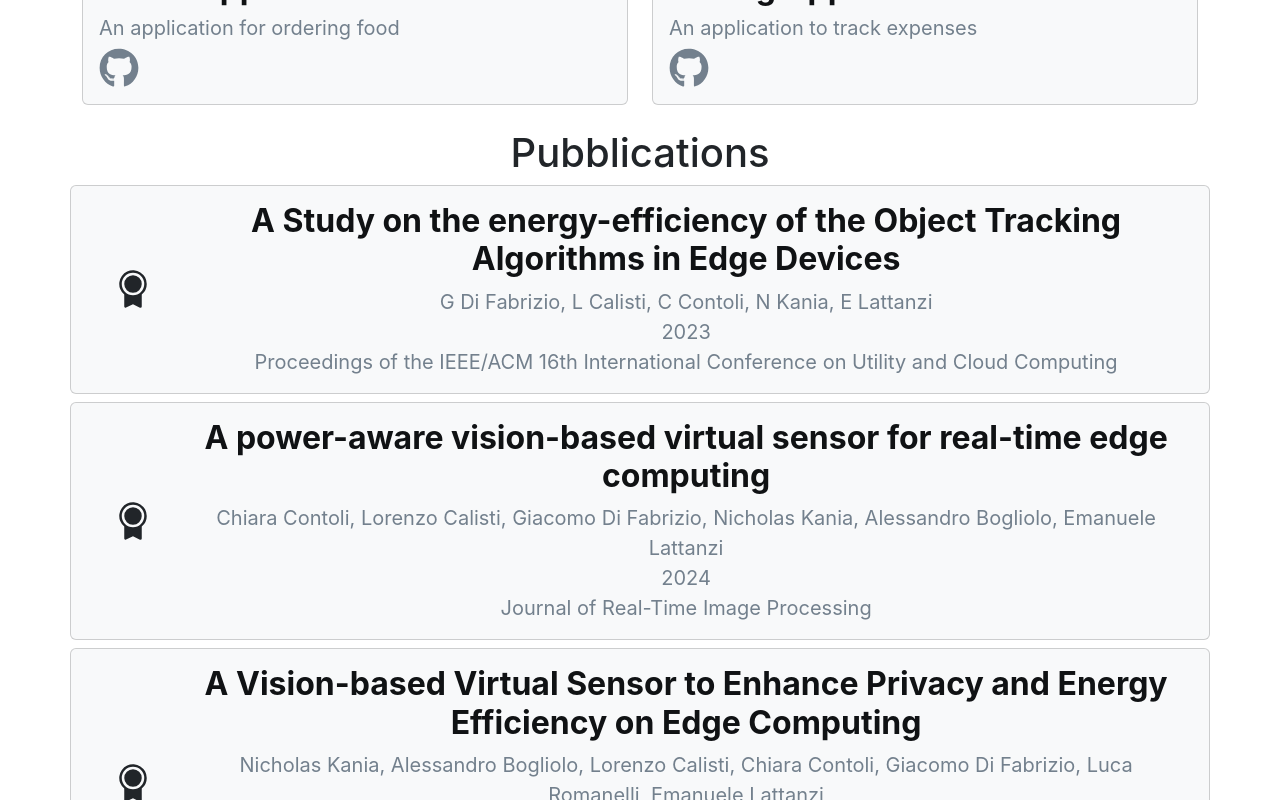
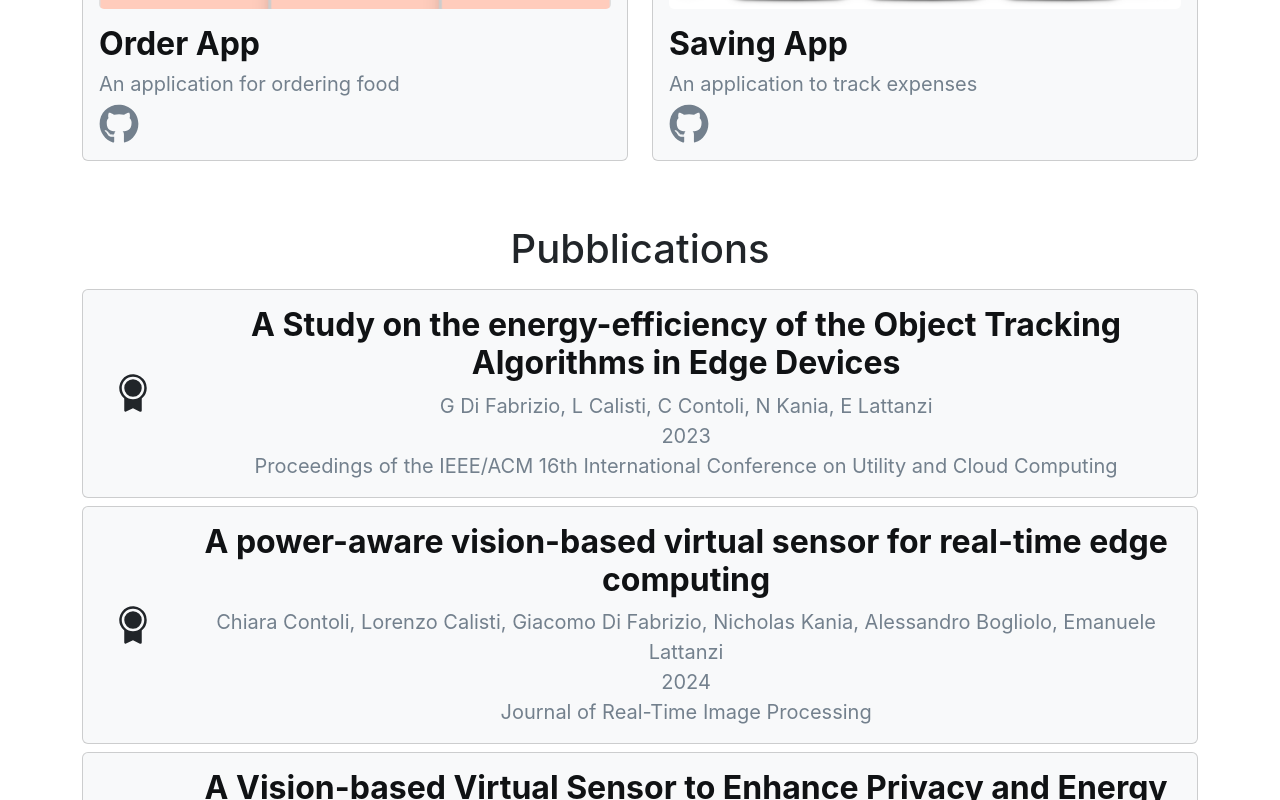
Before and after one commit to GiacomoDiFa/PortfolioGDF, a React (Create React App) app: page /PortfolioGDF/projects in a window 1280 px wide. Shown: the part 1060-1860 px from the top of the page. Built offline with nearby package versions, Linux system fonts and the light colour scheme; the HTML template or start-up script is replaced by a standard one.

Commit message:
Add image in About and link to pubblications

```diff
--- a/src/assets/pubblications.json
+++ b/src/assets/pubblications.json
@@ -4,25 +4,29 @@
       "title": "A Study on the energy-efficiency of the Object Tracking Algorithms in Edge Devices",
       "authors": "G Di Fabrizio, L Calisti, C Contoli, N Kania, E Lattanzi",
       "year": "2023",
-      "status": "Proceedings of the IEEE/ACM 16th International Conference on Utility and Cloud Computing"
+      "status": "Proceedings of the IEEE/ACM 16th International Conference on Utility and Cloud Computing",
+      "link":"https://dl.acm.org/doi/abs/10.1145/3603166.3632541"
     },
     {
       "title": "A power-aware vision-based virtual sensor for real-time edge computing",
       "authors": "Chiara Contoli, Lorenzo Calisti, Giacomo Di Fabrizio, Nicholas Kania, Alessandro Bogliolo, Emanuele Lattanzi",
       "year": "2024",
-      "status": "Journal of Real-Time Image Processing"
+      "status": "Journal of Real-Time Image Processing",
+      "link": "https://link.springer.com/article/10.1007/s11554-024-01482-0"
     },
     {
       "title": "A Vision-based Virtual Sensor to Enhance Privacy and Energy Efficiency on Edge Computing",
       "authors": "Nicholas Kania, Alessandro Bogliolo, Lorenzo Calisti, Chiara Contoli, Giacomo Di Fabrizio, Luca Romanelli, Emanuele Lattanzi",
       "year": "2024",
-      "status": "2024 IEEE International Conference on Pervasive Computing and Communications Workshops and other Affiliated Events (PerCom Workshops)"
+      "status": "2024 IEEE International Conference on Pervasive Computing and Communications Workshops and other Affiliated Events (PerCom Workshops)",
+      "link": "https://ieeexplore.ieee.org/abstract/document/10503463"
     },
     {
       "title": "Semantic Template Recognition of Human Activities in Wearable Sensor Data Using Siamese Network",
       "authors": "Emanuele Lattanzi, Chiara Contoli, Lorenzo Calisti, Giacomo Di Fabrizio, Nicholas Kania, Susanna Peretti",
       "year": "2024",
-      "status": "Available at SSRN 4912104"
+      "status": "Available at SSRN 4912104",
+      "link": "https://papers.ssrn.com/sol3/papers.cfm?abstract_id=4912104"
     }
   ]
 }
--- a/src/components/CardPubblications.js
+++ b/src/components/CardPubblications.js
@@ -1,8 +1,9 @@
 import React, { useEffect, useState } from 'react'
 import { Card, Col, Row } from 'react-bootstrap'
 import { PiMedalFill } from 'react-icons/pi'
+import { Link } from 'react-router-dom'
 
-export default function CardPublications({ title, authors, year, status }) {
+export default function CardPublications({ title, authors, year, status, link }) {
   const [isMobile, setIsMobile] = useState(window.innerWidth <= 768)
   const [isHovered, setIsHovered] = useState(false)
 
@@ -32,6 +33,7 @@ export default function CardPublications({ title, authors, year, status }) {
   }
 
   return (
+    <Link to={link} style={{textDecoration:"none"}}>
     <Card
       bg="light"
       text="dark"
@@ -64,5 +66,6 @@ export default function CardPublications({ title, authors, year, status }) {
         </Row>
       </Card.Body>
     </Card>
+    </Link>
   )
 }
--- a/src/pages/About.js
+++ b/src/pages/About.js
@@ -1,5 +1,5 @@
 import React from 'react'
-import { Container, Col, Row } from 'react-bootstrap'
+import { Container, Col, Row, Image } from 'react-bootstrap'
 import {
   CardLanguageBlue,
   CardLanguageGreen,
@@ -29,17 +29,22 @@ import { IoMusicalNotesSharp } from 'react-icons/io5'
 import { GiJumpingRope } from 'react-icons/gi'
 import { GrSwim } from 'react-icons/gr'
 import Github from '../components/Github'
+import giacomo from '../assets/giacomo.png'
 
 function About() {
   return (
     <Container>
-      <Row>
-        <Col md="6">
-          <Row>
+      <Row className=''>
             <h1>
               Who <b>I'm</b>
             </h1>
           </Row>
+      <Row className='mt-2'>
+      <Col md="6" className=''>
+        <Image className='' alt='Giacomo' src={giacomo} thumbnail style={{width:"500px"}}/>
+        </Col>
+        <Col md="6">
+
           <Row>
             <Row className="text-start ms-2">
               Hi everyone I am{' '}
@@ -99,7 +104,6 @@ function About() {
             </Row>
           </Row>
         </Col>
-        <Col md="6">ciao</Col>
       </Row>
       <Row className="justify-content-center p-2">
         <h1>Programming Languages</h1>
--- a/src/pages/Projects.js
+++ b/src/pages/Projects.js
@@ -8,7 +8,7 @@ import projectsJsonData from '../assets/projects.json'
 function Projects() {
   return (
     <Container>
-      <h1>Projects</h1>
+      <h1 className='mt-5 mb-3'>Projects</h1>
       <Row>
         {projectsJsonData.projects.map((project) => (
           <Col md="6" xs="12" className="pt-2 pb-2">
@@ -24,7 +24,7 @@ function Projects() {
           </Col>
         ))}
       </Row>
-      <h1 className="mt-2">Pubblications</h1>
+      <h1 className="mt-5 mb-3">Pubblications</h1>
       <Row>
         {pubblicationsJsonData.pubblications.map((pubblication) => (
           <CardPublications
@@ -33,6 +33,7 @@ function Projects() {
             authors={pubblication.authors}
             year={pubblication.year}
             status={pubblication.status}
+            link={pubblication.link}
           />
         ))}
       </Row>
```
Also changed, not shown: 1 other file (tests, documents, lock files or other folders).
